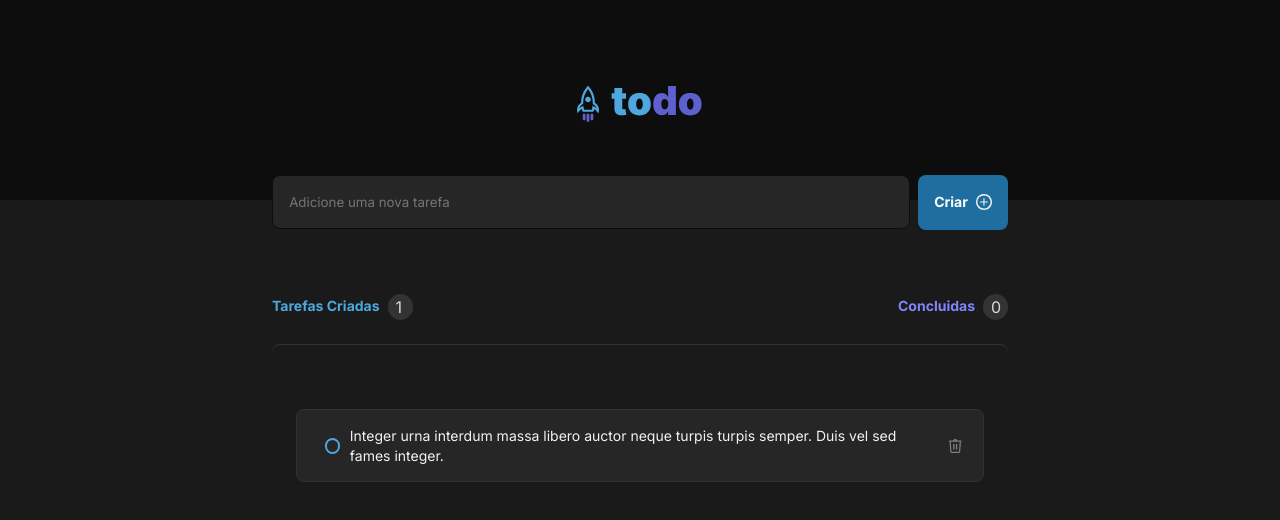
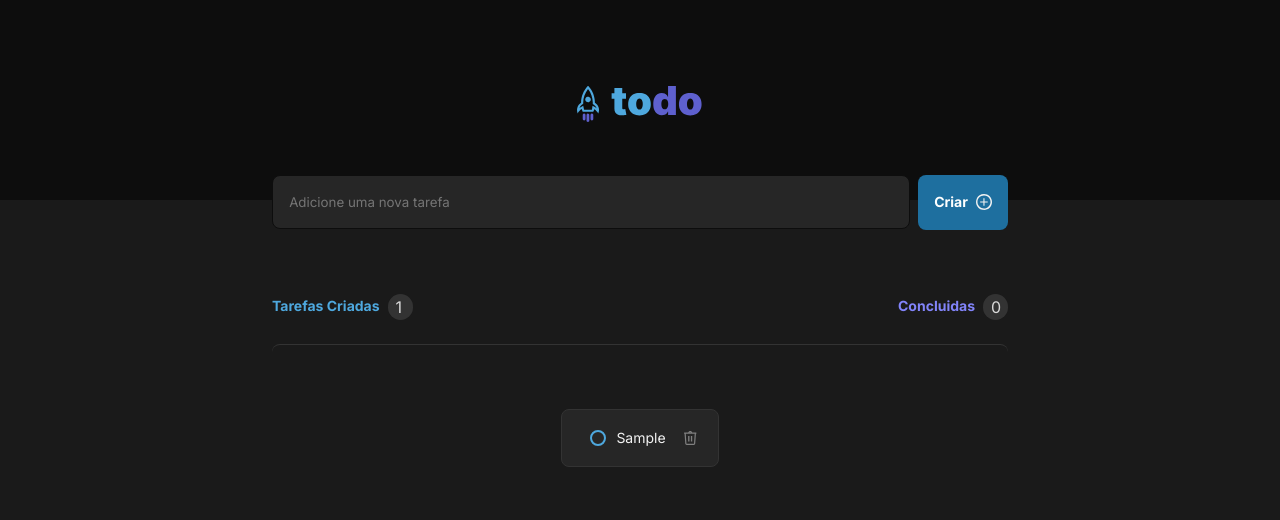
Before and after one commit to Ericles-Miller/check-To-do-List, a React (Vite) app: page / in a window 1280 px wide. Both pictures are taken after typing "Sample" into the empty fields and a click on the button "Criar". Shown: the top 520 px of the page. Built offline with nearby package versions, Linux system fonts and the light colour scheme.

Commit message:
create show tasks on frontEnd

```diff
--- a/src/components/CheckList.tsx
+++ b/src/components/CheckList.tsx
@@ -1,14 +1,25 @@
 import styles from './checkList.module.css';
 import trash from '../img/trash.svg'
 
-export function CheckList(props: string[]) {
+interface ITask { //mudar o nome da interface
+  task: string[]
+}
+
+
+export function CheckList({ task }: ITask) {
   return (
     <div className={styles.UnionAttributesTask}>
-      <section>
-        <input type="checkbox" id='checkbox' className={styles.checkboxA}/>
-        <label htmlFor='checkbox' className={styles.checkboxLabel}>Integer urna interdum massa libero auctor neque turpis turpis semper. Duis vel sed fames integer.</label>
-        <img src={trash} alt="" />
-      </section>
+      {
+        task != undefined && task.map((item:any) => (
+          <section>
+            <input type="checkbox" id='checkbox' className={styles.checkboxA} />
+            <label htmlFor='checkbox' className={styles.checkboxLabel}>
+              {item}
+            </label>
+            <img src={trash} alt="" />
+          </section>
+        ))
+      }
     </div>
   );
 }
```
Also changed, not shown: src/components/Tasks.tsx (+4 -3 lines).
